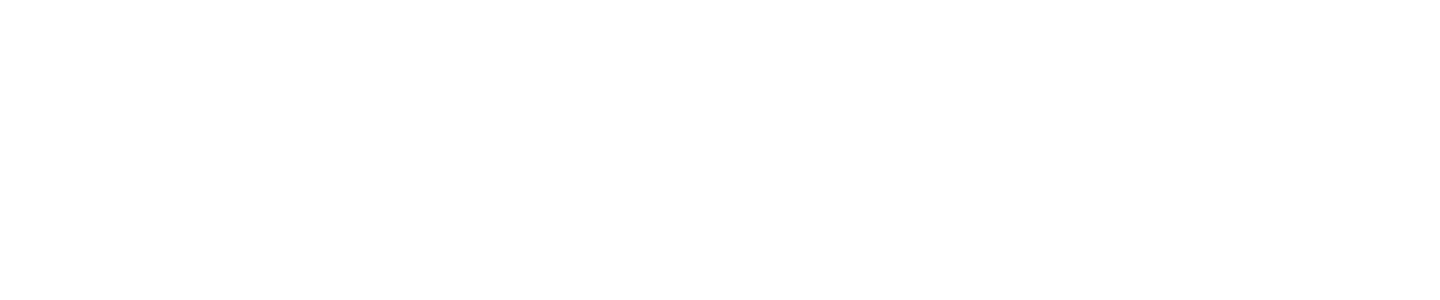
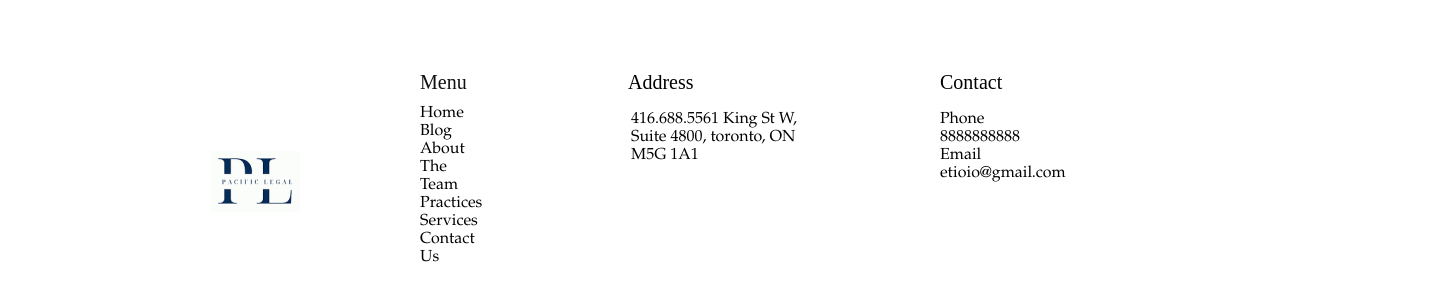
Before and after one commit to Himmu5/pacific-legal, a React (Create React App) app: page / in a window 1280 px wide. Shown: the part 1221-1521 px from the top of the page, 1440 px wide, since content can reach past the window. Before the commit the page ends 800 px from the top, so only its background shows below. Built offline with nearby package versions, Linux system fonts and the light colour scheme.

Commit message:
footer half done

```diff
--- a/package.json
+++ b/package.json
@@ -35,5 +35,8 @@
       "last 1 firefox version",
       "last 1 safari version"
     ]
+  },
+  "devDependencies": {
+    "tailwindcss": "^3.3.1"
   }
 }
--- a/src/components/footer.css
+++ b/src/components/footer.css
@@ -1,3 +1,130 @@
 .head{
     font-size: 2rem;
 }
+
+/* Footer styling*/
+.f-container{
+    position: absolute;
+width: 1440px;
+height: 551px;
+left: 0px;
+top: 1170px;
+background: #FFFFFF;
+
+}
+
+.f-box{
+    display: flex;
+    flex-direction: row;
+
+}
+
+.f-image{
+    position: absolute;
+width: 90px;
+height: 61px;
+left: 210px;
+top: 202px;
+mix-blend-mode: darken;
+}
+
+.f-head1{
+    position: absolute;
+width: 53px;
+height: 19px;
+left: 420px;
+top: 104px;
+
+font-family: 'Garamond-Bold';
+font-style: normal;
+font-weight: 400;
+font-size: 20px;
+line-height: 19px;
+
+
+
+color: #111111;
+
+}
+.f-head2{
+
+position: absolute;
+width: 76px;
+height: 19px;
+left: 628px;
+top: 104px;
+
+font-family: 'Garamond-Bold';
+font-style: normal;
+font-weight: 400;
+font-size: 20px;
+line-height: 19px;
+}
+
+.f-head3{
+    position: absolute;
+width: 73px;
+height: 19px;
+left: 940px;
+top: 104px;
+
+font-family: 'Garamond-Bold';
+font-style: normal;
+font-weight: 400;
+font-size: 20px;
+line-height: 19px;
+}
+
+.f-m-list{
+    position: absolute;
+width: 40px;
+height: 18px;
+left: 420px;
+top: 139px;
+list-style-type: none;
+font-family: 'Garamond';
+font-style: normal;
+font-weight: 400;
+font-size: 16px;
+line-height: 18px;
+/* identical to box height */
+margin-left: -40px;
+
+color: #000000;
+
+}
+
+.f-a-list{
+    padding-top: 10px;
+    position: absolute;
+width: 181px;
+height: 54px;
+left: 631px;
+top: 135px;
+list-style-type: none;
+font-family: 'Garamond';
+font-style: normal;
+font-weight: 400;
+font-size: 16px;
+line-height: 18px;
+margin-left: -40px;
+color: #000000;
+
+}
+
+.f-c-list{
+    padding-top: 10px;
+
+    position: absolute;
+width: 41px;
+height: 18px;
+left: 940px;
+top: 135px;
+list-style-type: none;
+font-family: 'Garamond';
+font-style: normal;
+font-weight: 400;
+font-size: 16px;
+line-height: 18px;
+margin-left: -40px;
+}
--- a/src/components/footer.js
+++ b/src/components/footer.js
@@ -1,9 +1,51 @@
 import './footer.css';
+import Fimage from '../assets/footerimage.png';
 
 function Footer(){
     return(
         <>
         <h1 className='head'> This is footer </h1>
+        <div className='f-container'>
+        <div className='f-box'>
+            <img className='f-image' src={Fimage} alt="fimage"/>
+            <div className='f-menu'>
+                <h3 className='f-head1'>Menu</h3>
+                <ul className='f-m-list'>
+                    <li>Home</li>
+                    <li>Blog</li>
+                    <li>About</li>
+                    <li>The Team</li>
+                    <li>Practices</li>
+                    <li>Services</li>
+                    <li>Contact Us</li>
+                </ul>
+            </div>
+
+            <div className='f-address'>
+                <h3 className='f-head2'>Address</h3>
+                <ul className='f-a-list'>
+                    <li>
+                        416.688.5561 King St W, <br/>
+                        Suite 4800, toronto, ON <br/>
+                        M5G 1A1
+                    </li>
+
+                </ul>
+            </div>
+
+            <div className='f-links'>
+                <h3 className='f-head3'>Contact</h3>
+                <ul className='f-c-list'>
+                    <li> Phone <br/> 8888888888</li>
+                    <li> Email <br/> etioio@gmail.com</li>
+
+                </ul>
+            </div>
+
+        </div>
+        </div>
+
+
         </>
     )
 }
```
Also changed, not shown: src/assets/footerimage.png (added), 1 other file (tests, documents, lock files or other folders).
